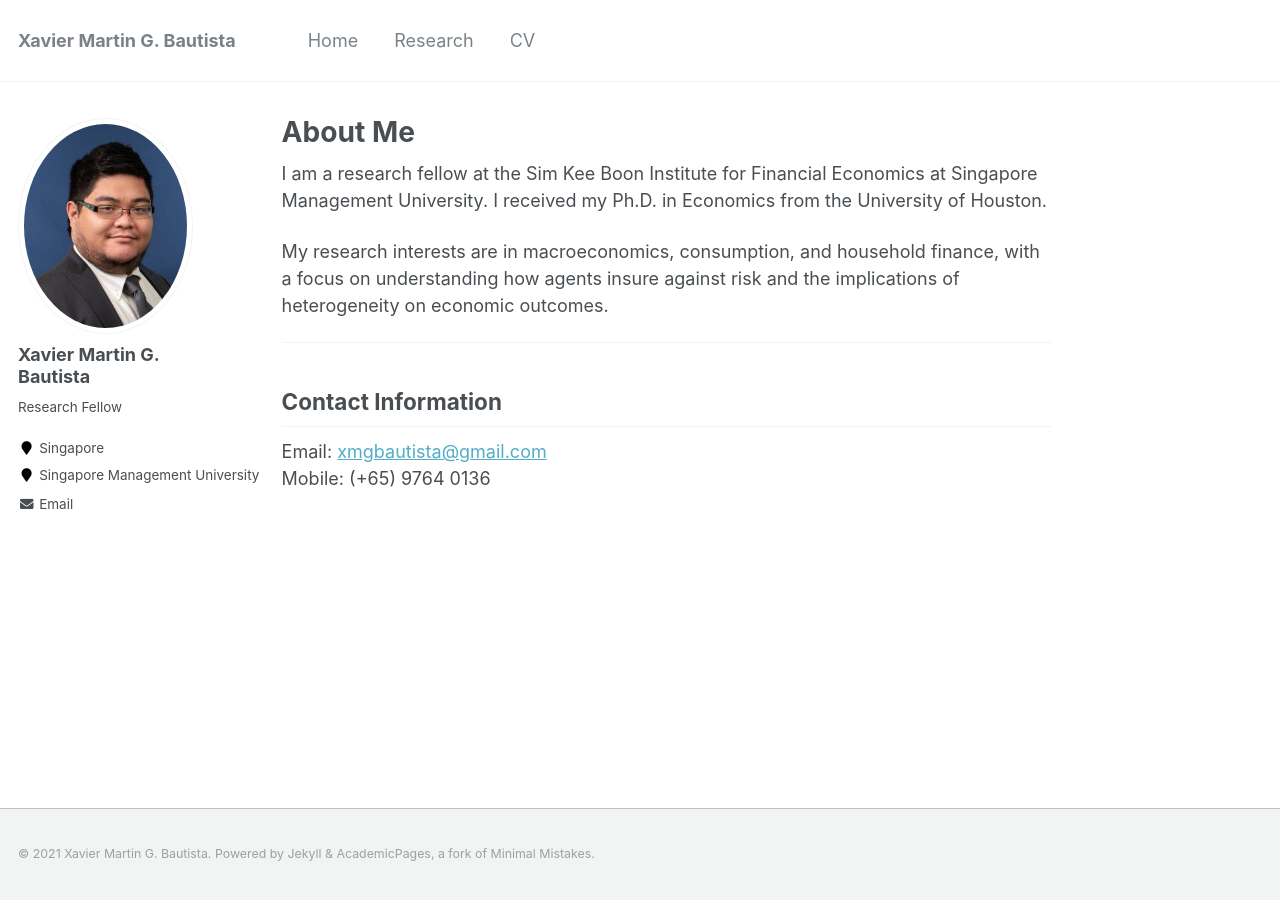
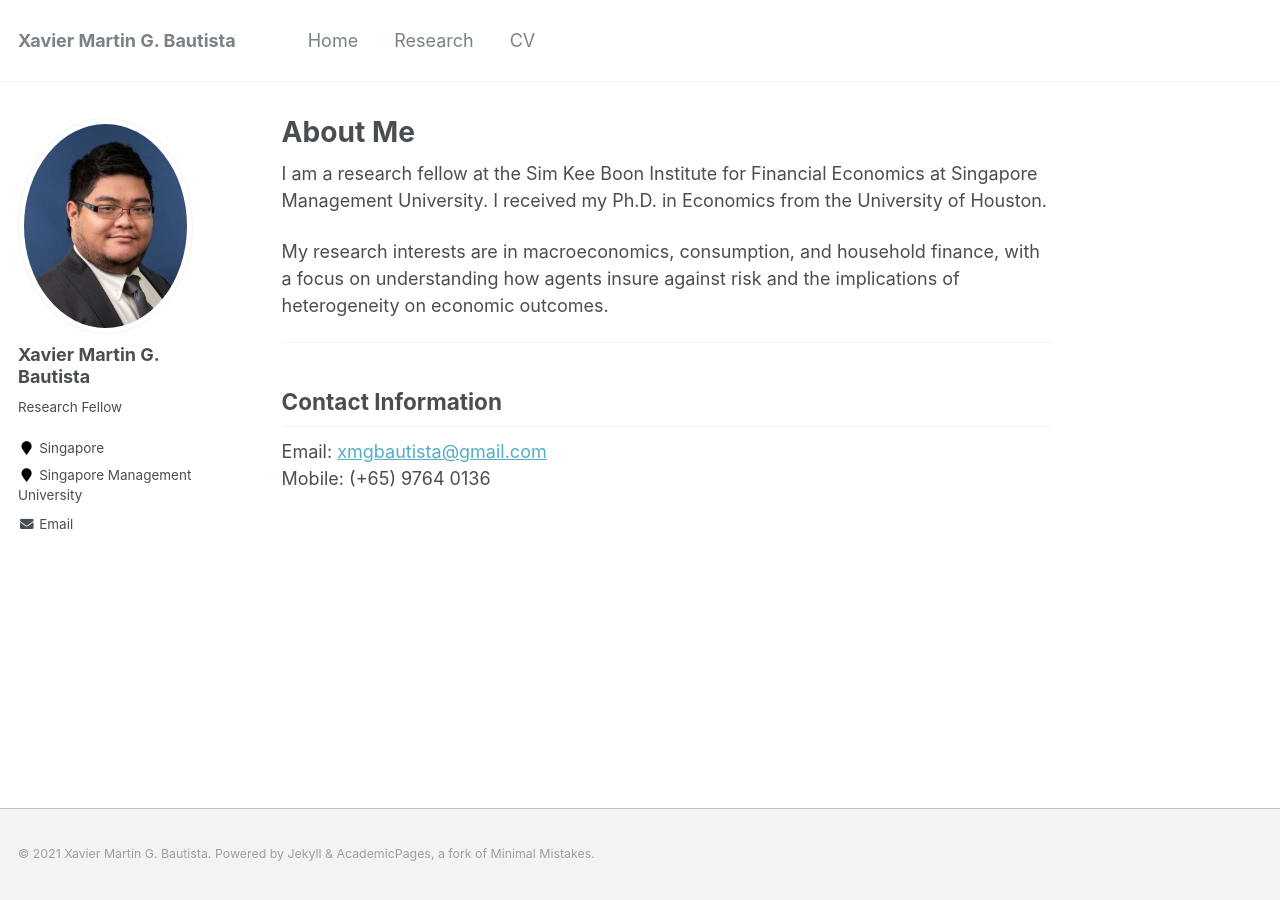
Before and after one commit to xmgbautista/xmgbautista.github.io, a Jekyll site: the page built from _pages/about.md, in a window 1280 px wide. Built offline with Jekyll 4.4.1, drawn with Linux system fonts in a browser that asks for light colours.

Commit message:
Update bio.

```diff
--- a/_config.yml
+++ b/_config.yml
@@ -84,7 +84,7 @@ author:
   avatar           : "avatar/uh_headshot_small.jpg"
   bio              : "Research Fellow"
   location         : "Singapore"
-  employer         : "Singapore Management University"
+  employer         : "Singapore Management <br> University"
   pubmed           :
   googlescholar    :
   email            : "xmgbautista@gmail.com"
```
